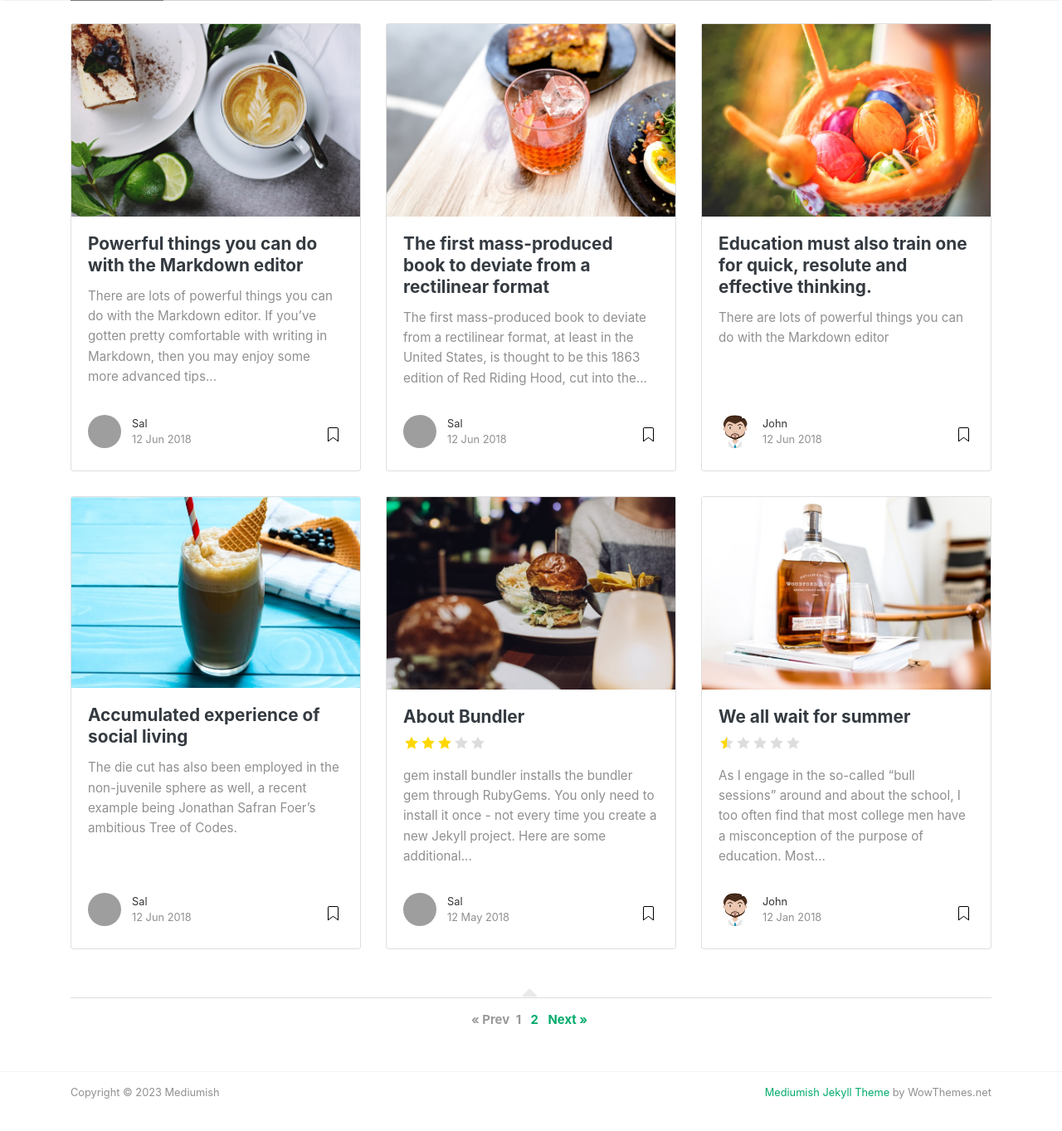
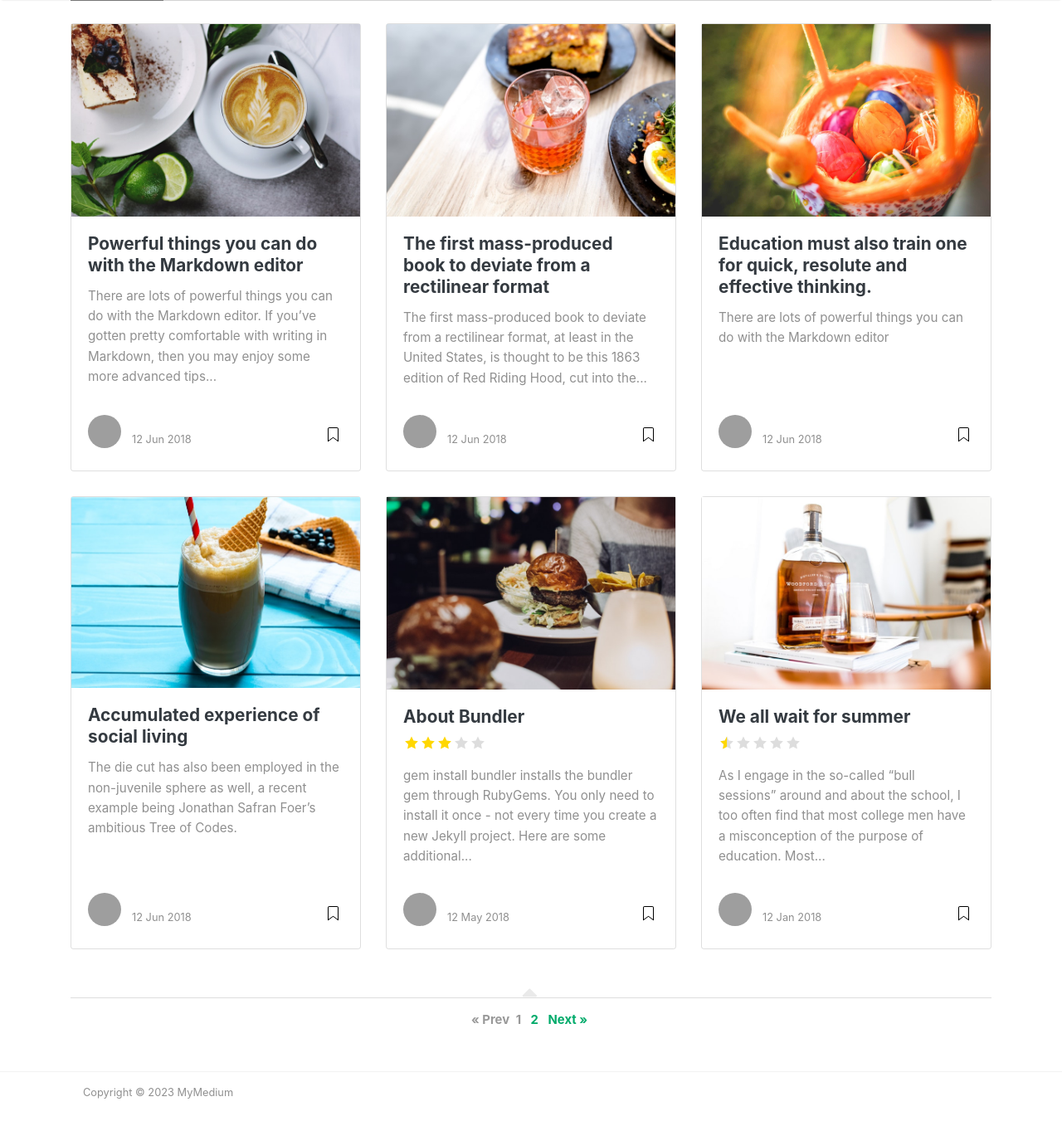
Before and after one commit to mukhamadazistholib/blog-demo, a Jekyll site: the page built from index.html, in a window 1280 px wide and 1400 px high, scrolled down 692 px. Shown: the top 1363 px of the window at 83% size. Built offline with Jekyll 4.4.1, drawn with Linux system fonts in a browser that asks for light colours; nearby versions of some CDN libraries; the list of posts is cut into pages by our own code; some of the changed text lies outside the part shown; grey boxes are pictures that could not be loaded.

Commit message:
update config

```diff
--- a/_config.yml
+++ b/_config.yml
@@ -1,35 +1,35 @@
 # Site
-name: "Mediumish"
-title: "Mediumish"
+name: "MyMedium"
+title: "MyMedium"
 description: "Jekyll template, Medium styled, free for bloggers."
 logo: 'assets/images/logo.png'
 favicon: 'assets/images/logo.png'
 baseurl: /blog-demo
 google_analytics: 'UA-46278016-1'
 disqus: 'demowebsite'
-mailchimp-list: 'https://wowthemes.us11.list-manage.com/subscribe/post?u=8aeb20a530e124561927d3bd8&amp;id=8c3d2d214b'
+mailchimp-list: '#'
 include: ["_pages"]
 permalink: /:title/
 
 # Authors
 authors:
-  sal:
-    name: Sal
-    display_name: Sal
+  azis:
+    name: Azis
+    display_name: Azis
     gravatar: e56154546cf4be74e393c62d1ae9f9d4
-    email: wowthemesnet@gmail.com
-    web: https://www.wowthemes.net
-    twitter: https://twitter.com/wowthemesnet
-    description: "Author of Mediumish, a Bootstrap Medium styled template available for WordPress, HTML, Ghost and Jekyll. You are currently previewing Jekyll template demo."
-  john:
-    name: John
-    display_name: John
+    email: example@gmail.com
+    web: https://mukhamadazistholib.github.io
+    twitter: https://twitter.com/
+    description: "Author of MyMedium, a Bootstrap Medium styled template available for WordPress, HTML, Ghost and Jekyll. You are currently previewing Jekyll template demo."
+  adhi:
+    name: Adhi
+    display_name: Adhi
     avatar: 'assets/images/avatar.png'
     gravatar: b1cc14991db7a456fcd761680bbc8f81
-    email: wowthemesnet@gmail.com
-    web: https://www.wowthemes.net
-    twitter: https://twitter.com/wowthemesnet
-    description: "This is the author box. Write a short description of the author here. You are currently previewing Mediumish demo, a Jekyll template compatible with Github pages."
+    email: example@gmail.com
+    web: https://kharismaadhiguna.github.io
+    twitter: https://twitter.com/
+    description: "This is the author box. Write a short description of the author here. You are currently previewing MyMedium demo, a Jekyll template compatible with Github pages."
 
 # Plugins
 plugins:
--- a/_layouts/default.html
+++ b/_layouts/default.html
@@ -129,13 +129,8 @@ ga('send', 'pageview');
 ================================================== -->
 <footer class="footer">
     <div class="container">
-        <div class="row">
-            <div class="col-md-6 col-sm-6 text-center text-lg-left">
-                Copyright © {{ site.time | date: "%Y" }} {{ site.name }}
-            </div>
-            <div class="col-md-6 col-sm-6 text-center text-lg-right">
-                <a target="_blank" href="#">Mediumish Jekyll Theme</a> by WowThemes.net
-            </div>
+        <div class="col-md-6 col-sm-6 text-center text-lg-left">
+             Copyright © {{ site.time | date: "%Y" }} {{ site.name }}
         </div>
     </div>
 </footer>
```
